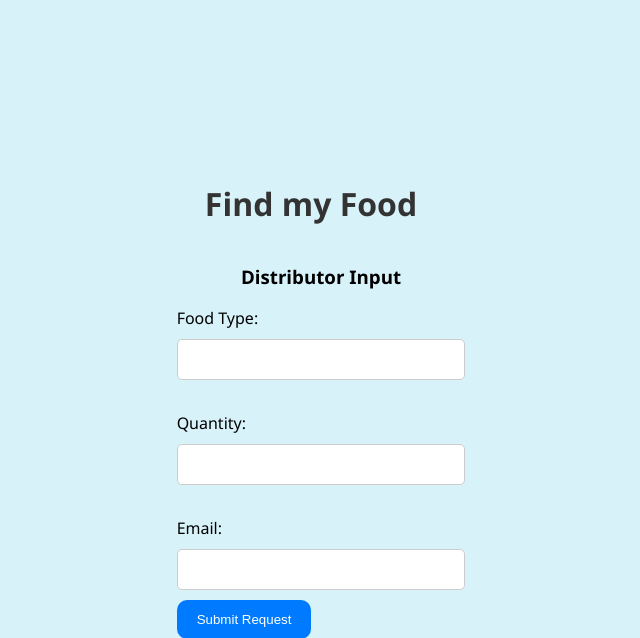
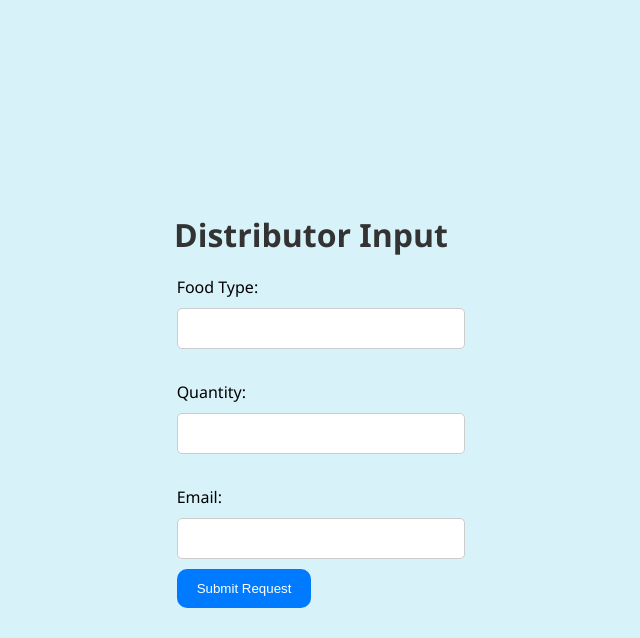
Before and after one commit to GarethFlandro/tinkerforchange, a Flask app: page /distributor in a window 1280 px wide. Shown: the top 638 px of the page, without its empty margins (319-959 px from the left). Run offline with Flask 3, Linux system fonts and the light colour scheme.

Commit message:
Update distributor.html

```diff
--- a/templates/distributor.html
+++ b/templates/distributor.html
@@ -8,8 +8,7 @@
 </head>
 <body style="background-color: #D7F2F9;">
     <div class="login">
-        <h1>Find my Food</h1>
-        <h3>Distributor Input</h3>
+        <h1>Distributor Input</h1>
         <form action="/submit-request" method="POST">
             <label for="foodType">Food Type:</label>
             <input type="text" id="foodType" name="foodType" required><br><br>
```
